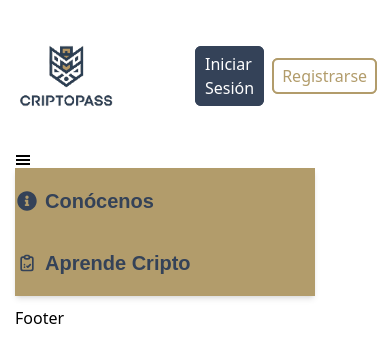
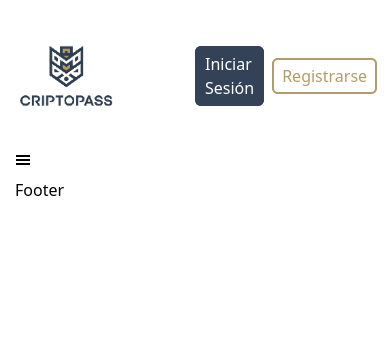
Before and after one commit to Juanpibazan/criptopass-frontend, a React (Vite) app: page /header in a window 390 px wide. Shown: the top 362 px of the page. Built offline with nearby package versions, Linux system fonts and the light colour scheme.

Commit message:
fixed max-width for responsive styles and improved the bg-color logic for SideBar

```diff
--- a/src/Components/Header.jsx
+++ b/src/Components/Header.jsx
@@ -66,7 +66,7 @@ const Header = ()=>{
     },[]);
 
     useEffect(()=>{
-        const mediaQuery = window.matchMedia('(max-width : 350px)');
+        const mediaQuery = window.matchMedia('(max-width : 550px)');
         setIsMobile(mediaQuery.matches);
 
         const handleMediaQueryChange = (event)=>{
--- a/src/sections/SideBar.jsx
+++ b/src/sections/SideBar.jsx
@@ -49,7 +49,7 @@ const SideBar = ()=>{
     },[]);
 
     useEffect(()=>{
-            const mediaQuery = window.matchMedia('(max-width : 350px)');
+            const mediaQuery = window.matchMedia('(max-width : 550px)');
             setIsMobile(mediaQuery.matches);
 
             const handleMediaQueryChange = (event)=>{
@@ -77,7 +77,7 @@ const SideBar = ()=>{
                 <GiHamburgerMenu />
             </div>
         {user ? (
-            <div className={`${(isMobile && isMenuShowing) ? 'block bg-secondary border-secondary border-2 shadow-md font-openSauce width-[50%] max-sm:absolute max-sm:min-h-screen max-sm:z-50' : (isMobile && !isMenuShowing) ? 'hidden' : ' bg-secondary border-secondary border-2 shadow-md font-openSauce width-[50%]'}`}>
+            <div className={`${(isMobile && isMenuShowing) ? 'block max-sm:bg-secondary max-sm:border-secondary max-sm:border-2 max-sm:shadow-md font-openSauce width-[50%] max-sm:absolute max-sm:min-h-screen max-sm:z-50' : (isMobile && !isMenuShowing) ? 'hidden' : 'max-sm:bg-secondary max-sm:border-secondary max-sm:border-2 max-sm:shadow-md font-openSauce width-[50%]'}`}>
             <Link className='flex justify-start items-center gap-2 py-4 text-primary font-bold text-[20px]'
             onClick={(e)=>handleClick(e.target.innerHTML)}>
                 <FaBell />
@@ -106,7 +106,7 @@ const SideBar = ()=>{
             </Link>
         </div>
         ) : (
-        <div className={`${(isMobile && isMenuShowing) ? 'block bg-secondary border-secondary border-2 shadow-md font-openSauce width-[50%] max-sm:absolute max-sm:min-h-screen max-sm:z-50' : (isMobile && !isMenuShowing) ? 'hidden' : ' bg-secondary border-secondary border-2 shadow-md font-openSauce width-[50%]'}`}>
+        <div className={`${(isMobile && isMenuShowing) ? 'block max-sm:bg-secondary max-sm:border-secondary max-sm:border-2 max-sm:shadow-md font-openSauce width-[50%] max-sm:absolute max-sm:min-h-screen max-sm:z-50' : (isMobile && !isMenuShowing) ? 'hidden' : 'max-sm:bg-secondary max-sm:border-secondary max-sm:border-2 max-sm:shadow-md font-openSauce width-[50%]'}`}>
             <Link className='flex justify-start items-center gap-2 py-4 text-primary font-bold text-[20px]'
             onClick={(e)=>handleClick(e.target.innerHTML)}>
                 <FaInfoCircle />
```
